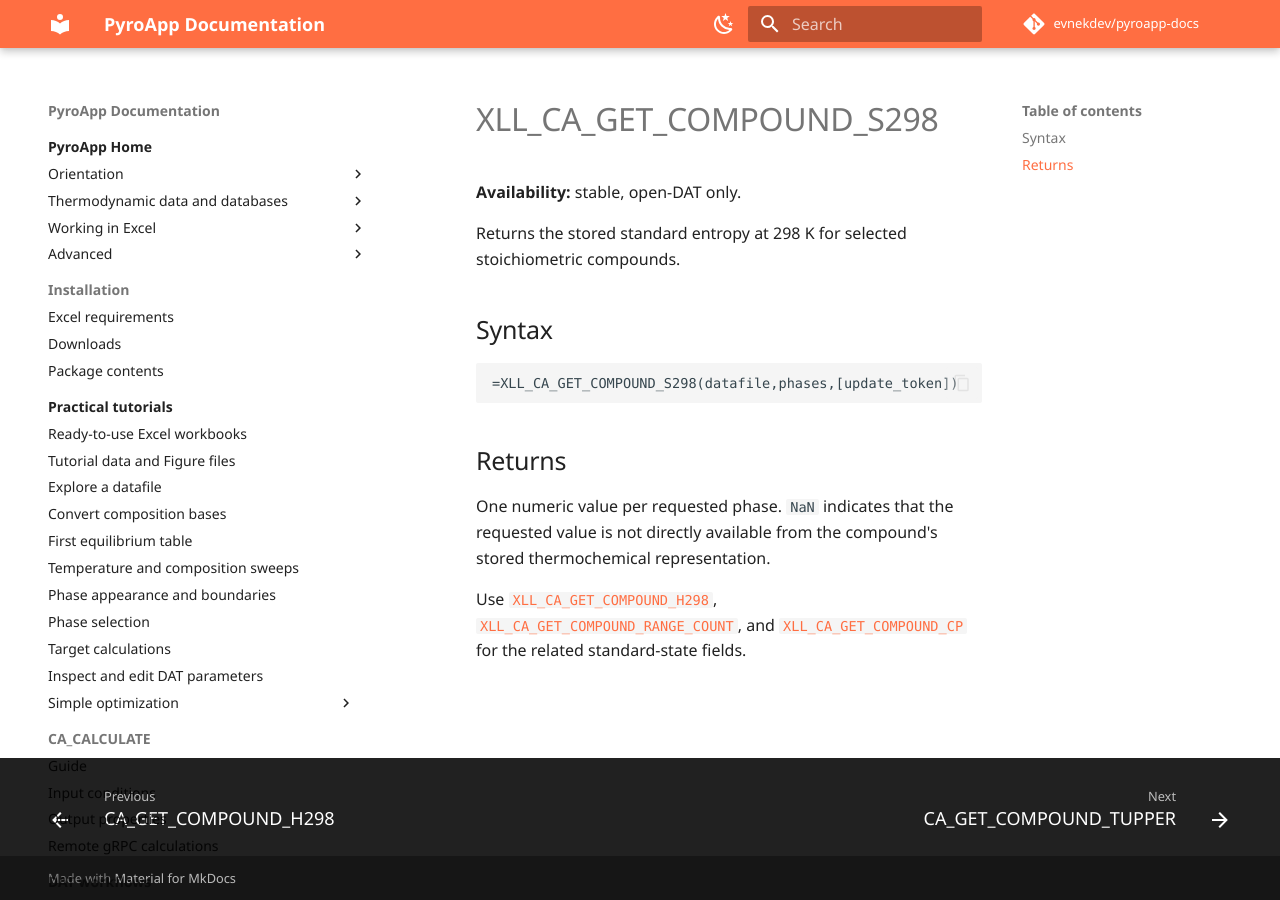
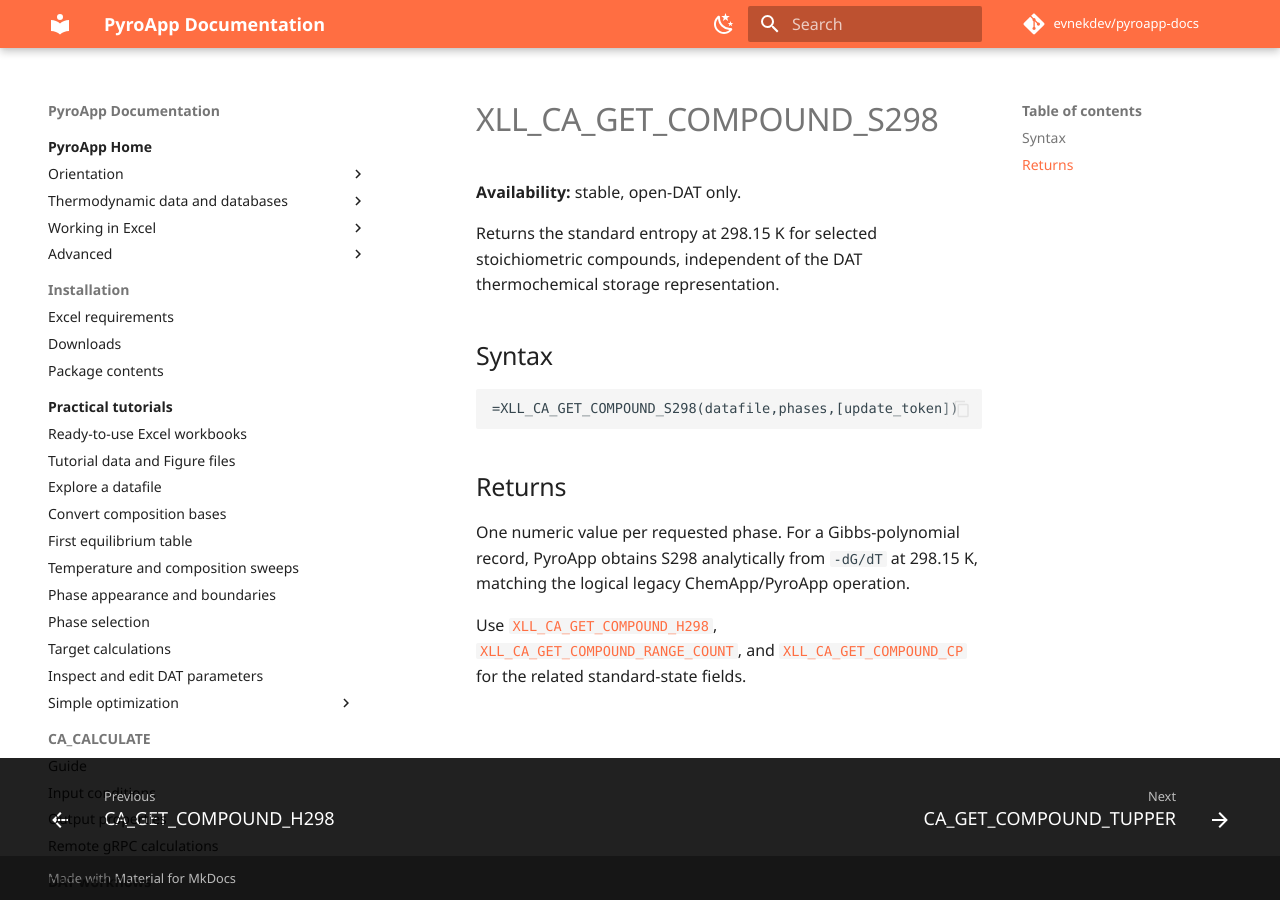
Before and after one commit to evnekdev/pyroapp-docs, an MkDocs documentation site: the page built from docs/functions/ca_get_compound_s298.md, in a window 1280 px wide. Built offline with MkDocs 1.6.1 and Material for MkDocs 9.7.7, drawn with Linux system fonts in a browser that asks for light colours; some web fonts are replaced; comment, search, counter and statistics services are not loaded.

Commit message:
docs: describe logical H298 S298 access

```diff
--- a/docs/functions/ca_get_compound_s298.md
+++ b/docs/functions/ca_get_compound_s298.md
@@ -2,7 +2,7 @@
 
 **Availability:** stable, open-DAT only.
 
-Returns the stored standard entropy at 298 K for selected stoichiometric compounds.
+Returns the standard entropy at 298.15 K for selected stoichiometric compounds, independent of the DAT thermochemical storage representation.
 
 ## Syntax
 
@@ -12,6 +12,6 @@
 
 ## Returns
 
-One numeric value per requested phase. `NaN` indicates that the requested value is not directly available from the compound's stored thermochemical representation.
+One numeric value per requested phase. For a Gibbs-polynomial record, PyroApp obtains S298 analytically from `-dG/dT` at 298.15 K, matching the logical legacy ChemApp/PyroApp operation.
 
 Use [`XLL_CA_GET_COMPOUND_H298`](ca_get_compound_h298.md), [`XLL_CA_GET_COMPOUND_RANGE_COUNT`](ca_get_compound_range_count.md), and [`XLL_CA_GET_COMPOUND_CP`](ca_get_compound_cp.md) for the related standard-state fields.
```
